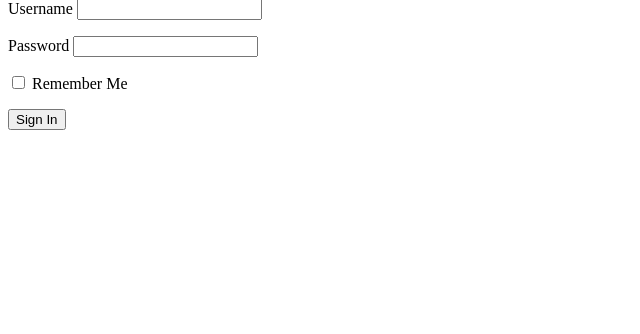
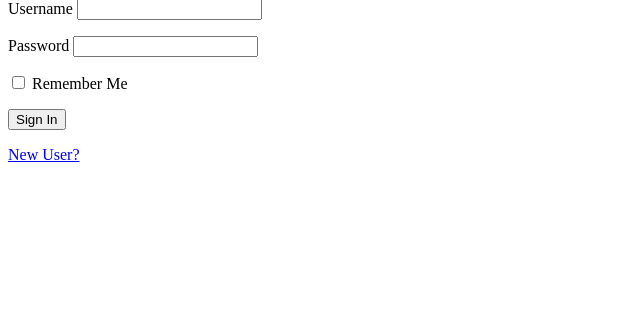
Before and after one commit to gityizhou/CITS5505-project, a Flask app: page /login in a window 1280 px wide. Shown: the part 117-451 px from the top of the page, without its empty margins (0-640 px from the left). Run offline with Flask 2, Linux system fonts and the light colour scheme; parts of the project's set-up code (start-up, migrations or seed data) failed here and were passed over.

Commit message:
add new user url to register.html

```diff
--- a/animevote/__init__.py
+++ b/animevote/__init__.py
@@ -9,7 +9,7 @@ migrate = Migrate()
 login_manager = LoginManager()
 login_manager.login_view = 'login'
 
-from animevote.route import index, login, logout
+from animevote.route import index, login, logout, register
 
 
 def create_app():
--- a/animevote/templates/login.html
+++ b/animevote/templates/login.html
@@ -18,6 +18,7 @@
         <p>
             {{ form.submit() }}
         </p>
+        <a href="{{ url_for('register') }}">New User?</a>
     </form>
 
 {% endblock %}
```
Also changed, not shown: animevote/animevote.db.
